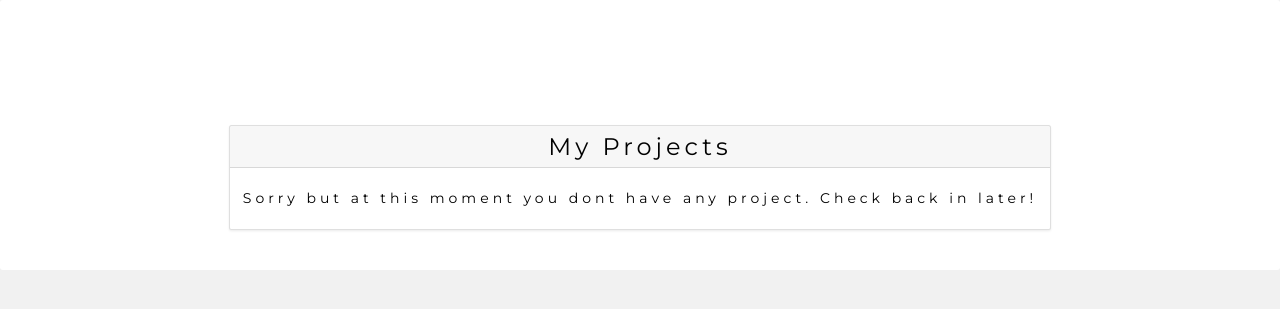
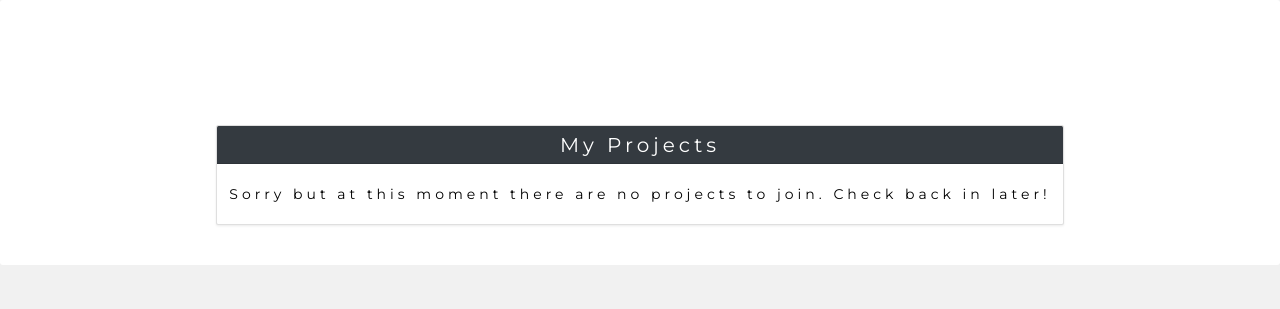
Before and after one commit to joaopnramos/Cos, a Django app: page /webapp/donator/list_all in a window 1280 px wide. Shown: the part 62-371 px from the top of the page. Run offline with Django 3.2, Linux system fonts and the light colour scheme; a user stored in the database is signed in; tables that the repository leaves empty hold one stand-in row (values such as "Sample post"); some libraries are stand-ins or nearby versions.

Commit message:
some changes at template and views.py

```diff
--- a/templates/webapp/project_donator_list.html
+++ b/templates/webapp/project_donator_list.html
@@ -50,6 +50,12 @@
         border-color: #343A40;
     }
 
+    h3 {
+        font-size: 20px;
+        font-weight: bold;
+        color: #ffffff;
+    }
+
     h4 {
         font-size: 20px;
         font-weight: bold;
@@ -66,6 +72,11 @@
     small {
         font-size: 15px;
     }
+
+    .card-header {
+        background-color: #343a40;
+    }
+
     .col{
         position: relative;
         width: 100%;
@@ -134,7 +145,7 @@
             <h3 class="my-0 font-weight-normal">My Projects</h3>
         </div>
         <div class="card-body">
-            <h5>Sorry but at this moment you dont have any project. Check back in later!</h5>
+            <h5>Sorry but at this moment there are no projects to join. Check back in later!</h5>
         </div>
         </div>
     </div>
--- a/webapp/views.py
+++ b/webapp/views.py
@@ -40,8 +40,8 @@ def indexView(request):
             name = sue_form.cleaned_data.get("name")
             message = sue_form.cleaned_data.get("message")
             emails = "citizensonscienceproject@gmail.com"
-            email_subject = "Suggestion"
-            email_body = "Hi " + name + "! \n" + message
+            email_subject = "Suggestion by " + name
+            email_body = "User " + name + " has a suggestion." + "The message is: \n" + message + "."
             email = EmailMessage(
                     email_subject, email_body, "noreply@semycolon.com", [emails],)
             email.send(fail_silently=False)
```
